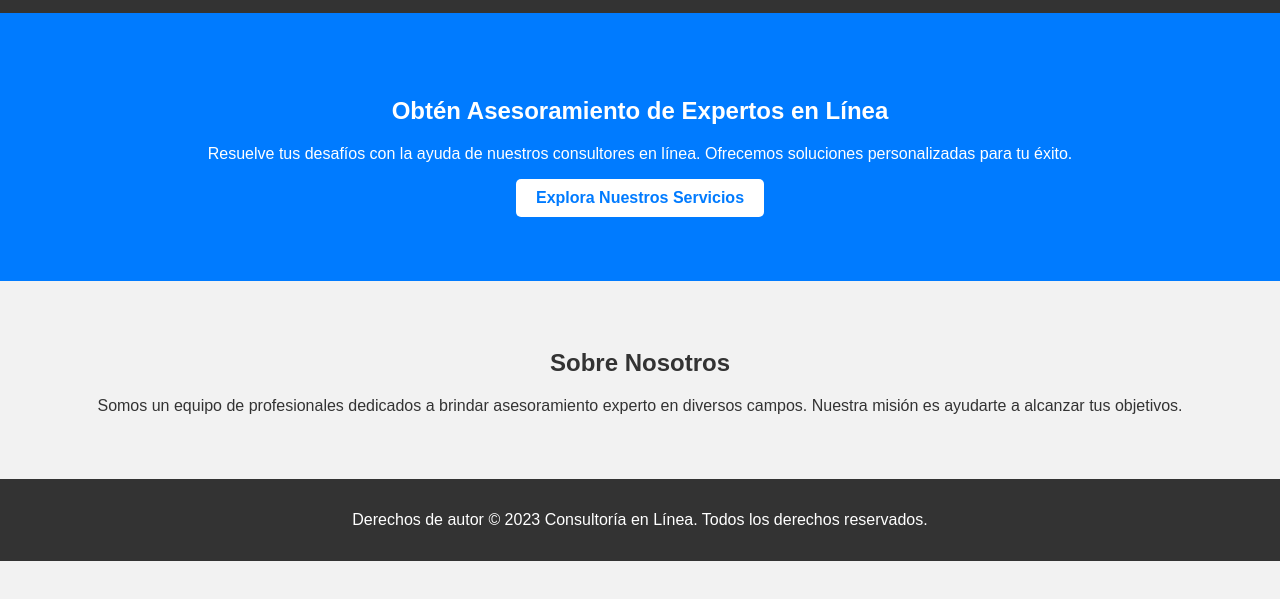
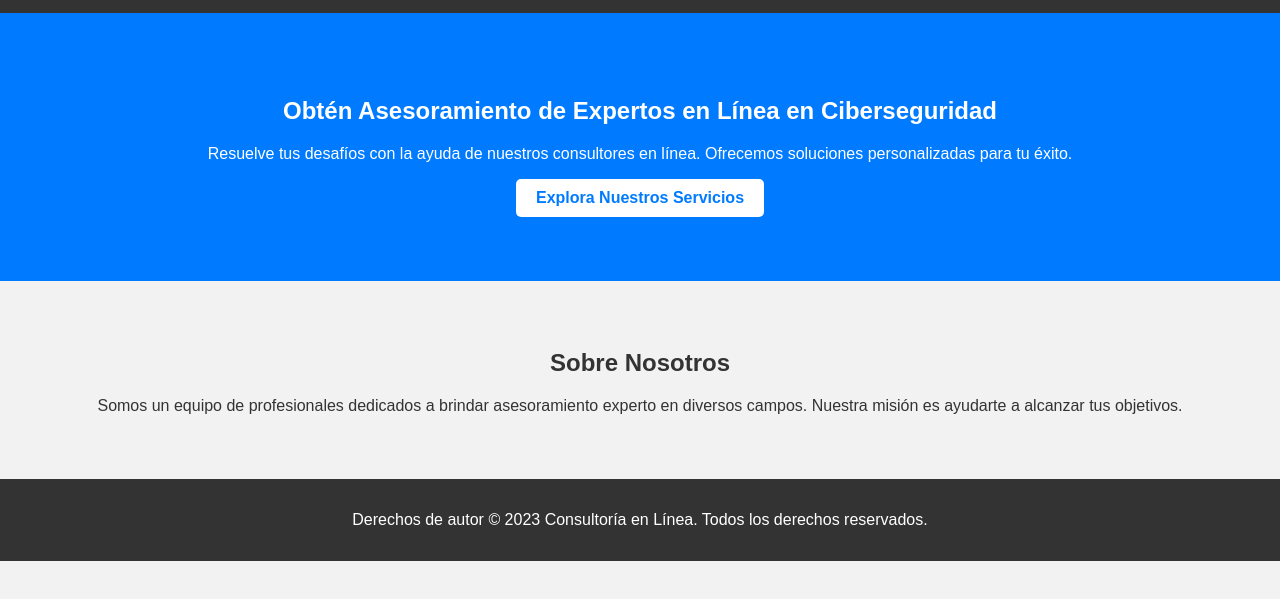
Before and after one commit to ingenierojuliocastaneda/consultoria.github.io, a plain HTML site: page index.html in a window 1280 px wide. Shown: the part 117-716 px from the top of the page. Drawn offline with Linux system fonts and the light colour scheme.

Commit message:
Update index.html

```diff
--- a/index.html
+++ b/index.html
@@ -17,7 +17,7 @@
     </header>
 
     <section class="hero">
-        <h2>Obtén Asesoramiento de Expertos en Línea</h2>
+        <h2>Obtén Asesoramiento de Expertos en Línea en Ciberseguridad</h2>
         <p>Resuelve tus desafíos con la ayuda de nuestros consultores en línea. Ofrecemos soluciones personalizadas para tu éxito.</p>
         <a href="servicios.html" class="cta-button">Explora Nuestros Servicios</a>
     </section>
```
